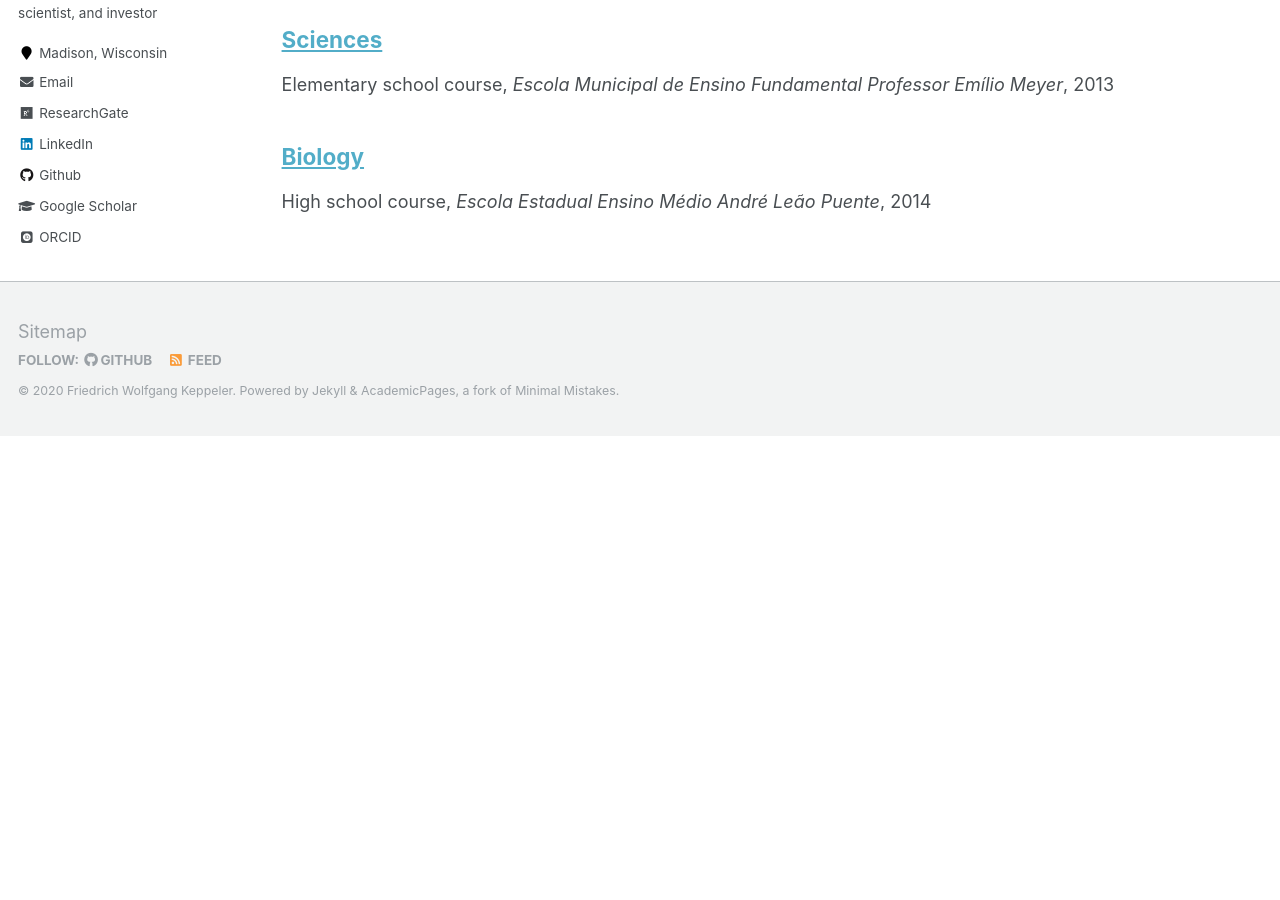
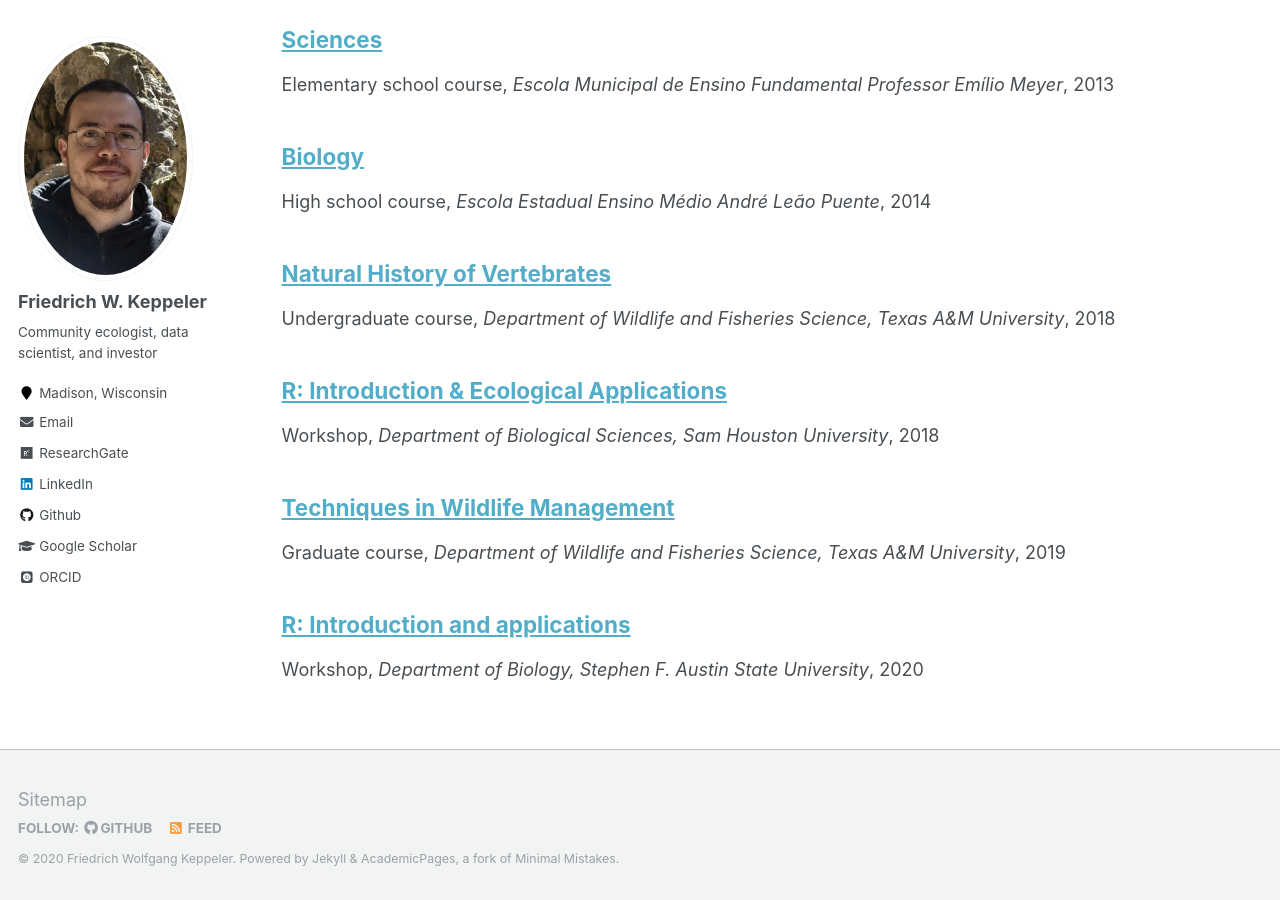
Before and after one commit to fkeppeler/fkeppeler.github.io, a Jekyll site: the page built from _pages/sitemap.md, in a window 1280 px wide and 900 px high, scrolled down 7552 px. Built offline with Jekyll 4.4.1, drawn with Linux system fonts in a browser that asks for light colours; some web fonts are replaced; before the commit the page ends 7988 px from its top, so only the background shows below that.

Commit message:
graduate classes and workshop

```diff
--- /dev/null
+++ b/_teaching/2018-fall-teaching-3.md
@@ -0,0 +1,9 @@
+---
+title: "Natural History of Vertebrates"
+collection: teaching
+type: "Undergraduate course"
+permalink: /teaching/2018-fall-teaching-3
+venue: "Department of Wildlife and Fisheries Science, Texas A&M University"
+date: 2018-09-01
+location: "College Station, Texas, US"
+---
--- /dev/null
+++ b/_teaching/2018-fall-teaching-4.md
@@ -0,0 +1,9 @@
+---
+title: "R: Introduction & Ecological Applications"
+collection: teaching
+type: "Workshop"
+permalink: /teaching/2018-fall-teaching-4
+venue: "Department of Biological Sciences, Sam Houston University"
+date: 2018-11-01
+location: "Huntsville, Texas, US"
+---
--- /dev/null
+++ b/_teaching/2019-spring-teaching-5.md
@@ -0,0 +1,9 @@
+---
+title: "Techniques in Wildlife Management"
+collection: teaching
+type: "Graduate course"
+permalink: /teaching/2018-fall-teaching-5
+venue: "Department of Wildlife and Fisheries Science, Texas A&M University"
+date: 2019-01-01
+location: "College Station, Texas, US"
+---
--- /dev/null
+++ b/_teaching/2020-summer-teaching-6.md
@@ -0,0 +1,9 @@
+---
+title: "R: Introduction and applications"
+collection: teaching
+type: "Workshop"
+permalink: /teaching/2020-summer-teaching-6
+venue: "Department of Biology, Stephen F. Austin State University"
+date: 2020-06-01
+location: "Nacogdoches, Texas, US"
+---
```
Also changed, not shown: _teaching/2013-spring-teaching-1.md (+1 -1 lines), _teaching/2014-spring-teaching-2.md (+1 -1 lines).
